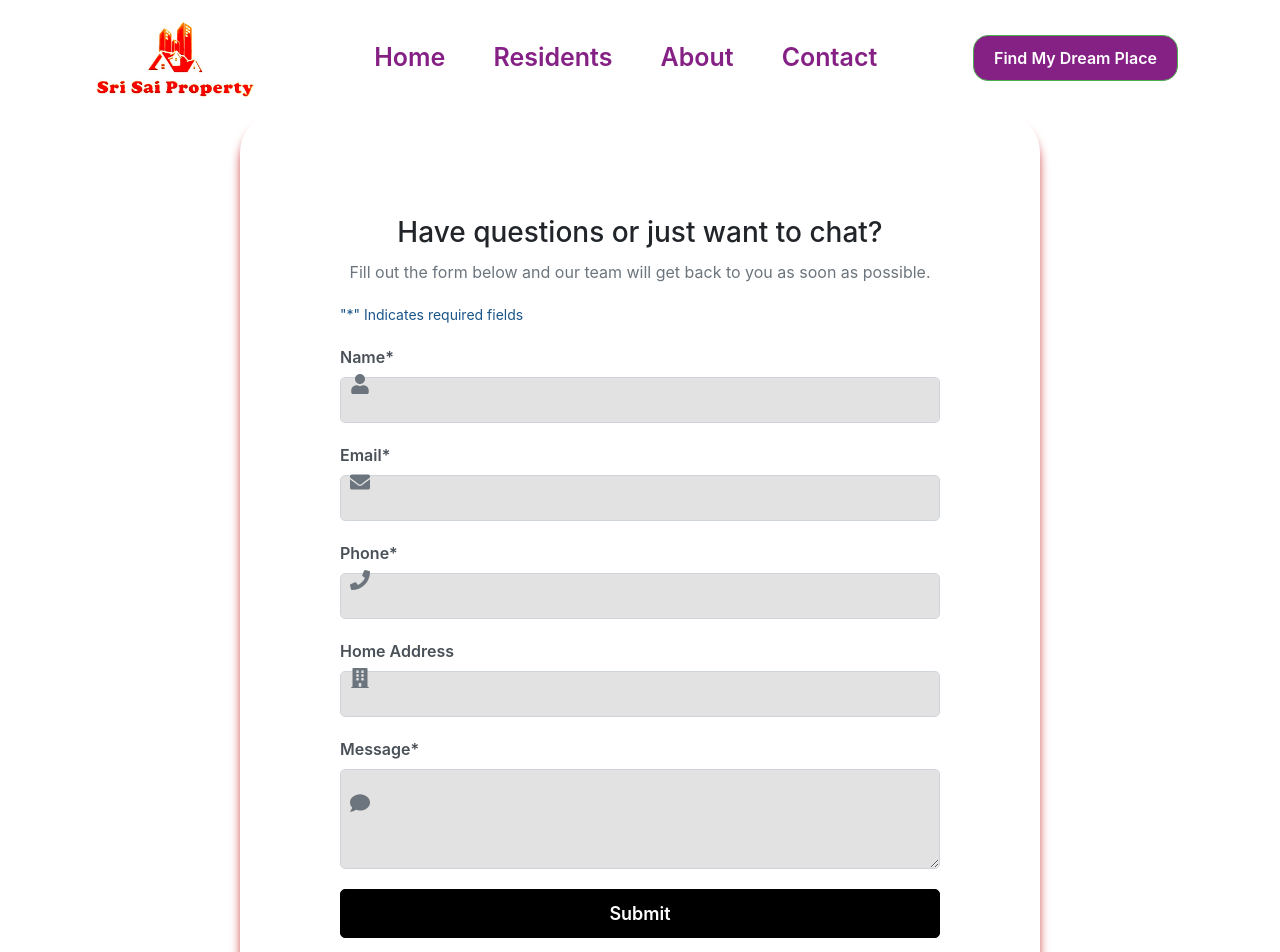
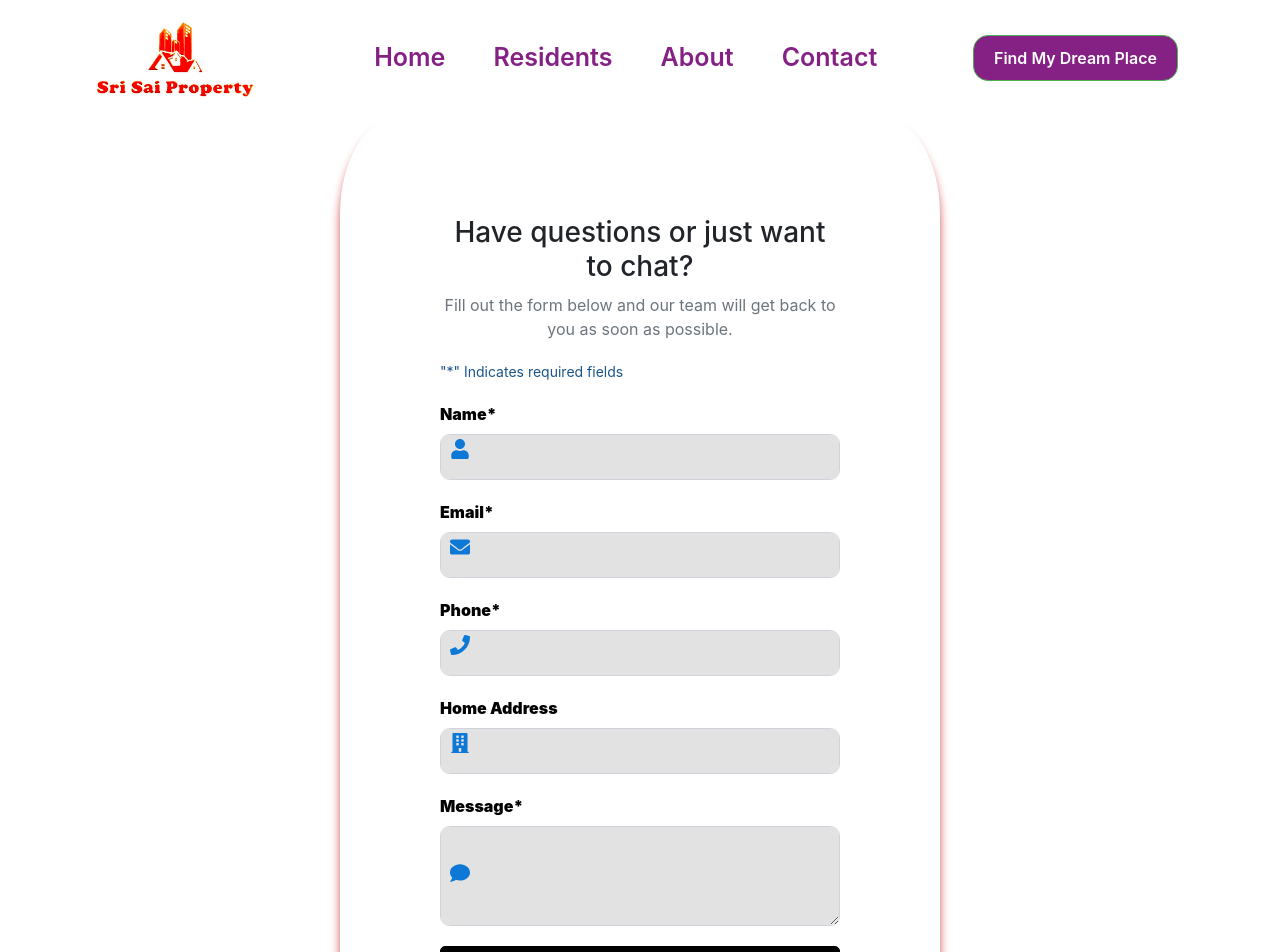
Before and after one commit to Aryan-1703/SriSaiProperty, a React (Vite) app: page /contact in a window 1280 px wide. Shown: the top 952 px of the page. Built offline with nearby package versions, Linux system fonts and the light colour scheme.

Commit message:
Formatting

```diff
--- a/src/components/Contact/Form.tsx
+++ b/src/components/Contact/Form.tsx
@@ -1,6 +1,6 @@
 import 'bootstrap/dist/css/bootstrap.min.css';
 import '../../styles/Contact/Form.css';
-import { FaUser, FaEnvelope, FaPhone, FaBuilding, FaHome, FaComment } from 'react-icons/fa'; // Importing icons
+import { FaUser, FaEnvelope, FaPhone, FaBuilding, FaComment } from 'react-icons/fa'; // Importing icons
 
 const Form = () => {
     return (
--- a/src/components/Home/UpcomingProject.tsx
+++ b/src/components/Home/UpcomingProject.tsx
@@ -3,7 +3,8 @@ import { Container, Row, Col, Card, Button } from "react-bootstrap";
 import "bootstrap/dist/css/bootstrap.min.css";
 import "../../styles/Home/UpcomingProjects.css";
 
-interface Project {
+interface Project
+{
 	address: string;
 	city: string;
 	imageUrl: string;
--- a/src/components/Residents/Form.tsx
+++ b/src/components/Residents/Form.tsx
@@ -1,12 +1,13 @@
 import 'bootstrap/dist/css/bootstrap.min.css';
 import '../../styles/Residents/Form.css';
-import { FaUser, FaEnvelope, FaPhone, FaBuilding, FaHome, FaComment } from 'react-icons/fa'; // Importing icons
+import { FaUser, FaEnvelope, FaPhone, FaBuilding, FaComment } from 'react-icons/fa'; // Importing icons
 
-const ResidentQueryForm = () => {
+const ResidentQueryForm = () =>
+    {
     return (
         <div className="form-container">
             <h1 className="form-header">Resident Query Form</h1>
-            <p className="form-subheader">If you're a current resident and have any queries, please fill out the form below. Our team will respond promptly.</p>
+            <p className="form-subheader">If you're a current resident and have any queries, Please fill out the form below. Our team will respond promptly.</p>
             <p className="form-required">"*" Indicates required fields</p>
             <form>
                 <div className="form-group">
--- a/src/styles/Home/UpcomingProjects.css
+++ b/src/styles/Home/UpcomingProjects.css
@@ -6,10 +6,12 @@
 .project-card {
 	box-shadow: 2 4px 8px rgba(0, 0, 0, 0.1);
 	transition: transform 0.3s ease;
+
 }
 
 .project-card:hover {
 	transform: translateY(-20px);
+
 }
 
 .join-waitlist-btn {
--- a/src/styles/Residents/form.css
+++ b/src/styles/Residents/form.css
@@ -5,55 +5,48 @@
 .form-container {
     background-color: #ffffff;
     padding: 100px;
-    border-radius: 4%;
+    border-radius: 10%;
     box-shadow: 0 10px 10px rgb(211, 85, 85);
-    max-width: 800px;
+    max-width: 600px;
     margin: auto;
 }
-
 .form-label {
-    font-weight: 600;
-    color: #495057;
+    font-weight: 900;
+    color: #020202;
 }
-
 .form-control {
-    border-radius: 5px;
+    border-radius: 10px;
     border: 1px solid #ced4da;
     padding: 10px;
 }
-
 .form-control:focus {
     border-color: #80bdff;
     box-shadow: 0 0 5px rgba(128, 189, 255, 0.5);
 }
-
 .btn-primary {
     background-color: #000000;
-    border-color: black;
+    border-color: #000000;
     padding: 10px 20px;
-    border-radius: 50px;
-    font-size: 16px;
+    border-radius: 5px;
+    font-size: 20px;
     width: 100%;
     font-weight: 600;
     transition: background-color 0.3s ease-in-out;
 }
-
 .btn-primary:hover {
     background-color: #ff0303;
 }
-
 .form-group {
     position: relative;
     margin-bottom: 20px;
 }
-
 .form-group .form-icon {
     position: absolute;
     left: 10px;
-    top: 50%;
+    top: 60%;
     transform: translateY(-50%);
     font-size: 20px;
-    color: #6c757d;
+    color: #0d78d5;
 }
 
 .form-control-icon {
```
